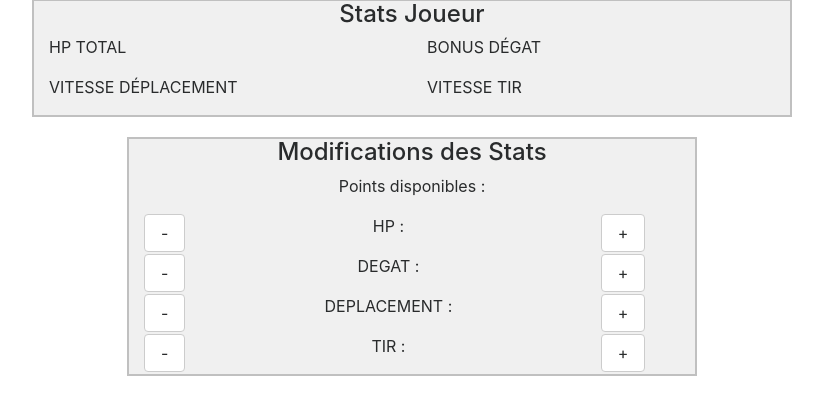
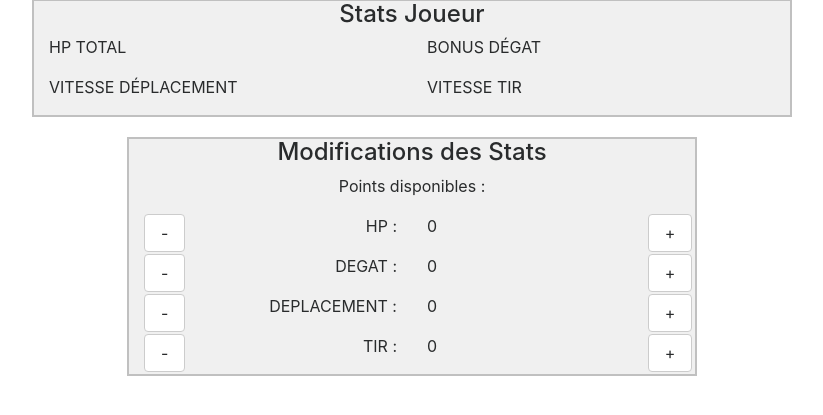
Before and after one commit to Akiro78960/Tankem, a PHP site: page /gestionPoints.php in a window 1280 px wide. Shown: the part 129-544 px from the top of the page, without its empty margins (228-1051 px from the left). Run offline with PHP 8.4, Linux system fonts and the light colour scheme; some libraries are stand-ins or nearby versions.

Commit message:
Modif de gestionPoints

```diff
--- a/gestionPoints.php
+++ b/gestionPoints.php
@@ -7,6 +7,8 @@
 
 	require_once("partial/header.php");
 ?>
+
+<script type="text/javascript" src="js/gestionPoints.js"></script>
 
 <div class="container">
 	<h1>Gestion des Attributs</h1>
@@ -34,12 +36,14 @@
 		<div class="col-md-6 gpModifStats">
 			<h4 class="text-center">Modifications des Stats</h4>
 			<p class="text-center">Points disponibles : </p>
-			<div class="row">
+			<div class="row gpRowModifStat">
 				<div class="col-md-1">
 					<button class="btn btn-secondary" type="submit">-</button>
 				</div>
-				<div class="col-md-9">
-					<p class="text-center">HP : </p>
+				<div class="col-md-5">
+					<p class="text-right">HP : </p>
+				</div>
+				<div class="col-md-5 text-left statModHP">
 				</div>
 				<div class="cold-md-1">
 					<button class="btn btn-secondary" type="submit">+</button>
@@ -49,8 +53,10 @@
 				<div class="col-md-1">
 					<button class="btn btn-secondary" type="submit">-</button>
 				</div>
-				<div class="col-md-9">
-					<p class="text-center">DEGAT : </p>
+				<div class="col-md-5">
+					<p class="text-right">DEGAT : </p>
+				</div>
+				<div class="col-md-5 text-left statModDEGAT">
 				</div>
 				<div class="cold-md-1">
 					<button class="btn btn-secondary" type="submit">+</button>
@@ -60,8 +66,10 @@
 				<div class="col-md-1">
 					<button class="btn btn-secondary" type="submit">-</button>
 				</div>
-				<div class="col-md-9">
-					<p class="text-center">DEPLACEMENT : </p>
+				<div class="col-md-5">
+					<p class="text-right">DEPLACEMENT : </p>
+				</div>
+				<div class="col-md-5 text-left statModDEP">
 				</div>
 				<div class="cold-md-1">
 					<button class="btn btn-secondary" type="submit">+</button>
@@ -71,8 +79,10 @@
 				<div class="col-md-1">
 					<button class="btn btn-secondary" type="submit">-</button>
 				</div>
-				<div class="col-md-9">
-					<p class="text-center">TIR : </p>
+				<div class="col-md-5">
+					<p class="text-right">TIR : </p>
+				</div>
+				<div class="col-md-5 text-left statModTIR">
 				</div>
 				<div class="cold-md-1">
 					<button class="btn btn-secondary" type="submit">+</button>
--- a/js/gestionPoints.js
+++ b/js/gestionPoints.js
@@ -0,0 +1,46 @@
+
+
+window.onload = function(){
+	var joueur = new Joueur();
+	modifStats(joueur);
+}
+
+function modifStats(joueur){
+	document.querySelector(".statModHP").innerHTML = joueur.hp;
+	document.querySelector(".statModDEGAT").innerHTML = joueur.degat;
+	document.querySelector(".statModDEP").innerHTML = joueur.deplacement;
+	document.querySelector(".statModTIR").innerHTML = joueur.tir;
+}
+
+class Joueur{
+	constructor(){
+		this.hp = 0;
+		this.degat = 0;
+		this.deplacement = 0;
+		this.tir = 0;
+		this.niveau = 0;
+	}
+
+	modifHP(nouvHP){
+		this.hp = nouvHP;
+	}
+
+	modifDEGAT(nouvDG){
+		this.degat = nouvDG;
+	}
+
+	modifDEP(nouvDEP){
+		this.deplacement = nouvDEP;
+	}
+
+	modifTIR(nouvTIR){
+		this.tir = nouvTIR;
+	}
+
+	calcPtsDepenser(){
+		var pts = niveau * 5 - (this.hp + this.degat + this.deplacement + this.tir);
+		if(pts < 0)
+			pts = 0;
+		return pts;
+	}
+}
```
